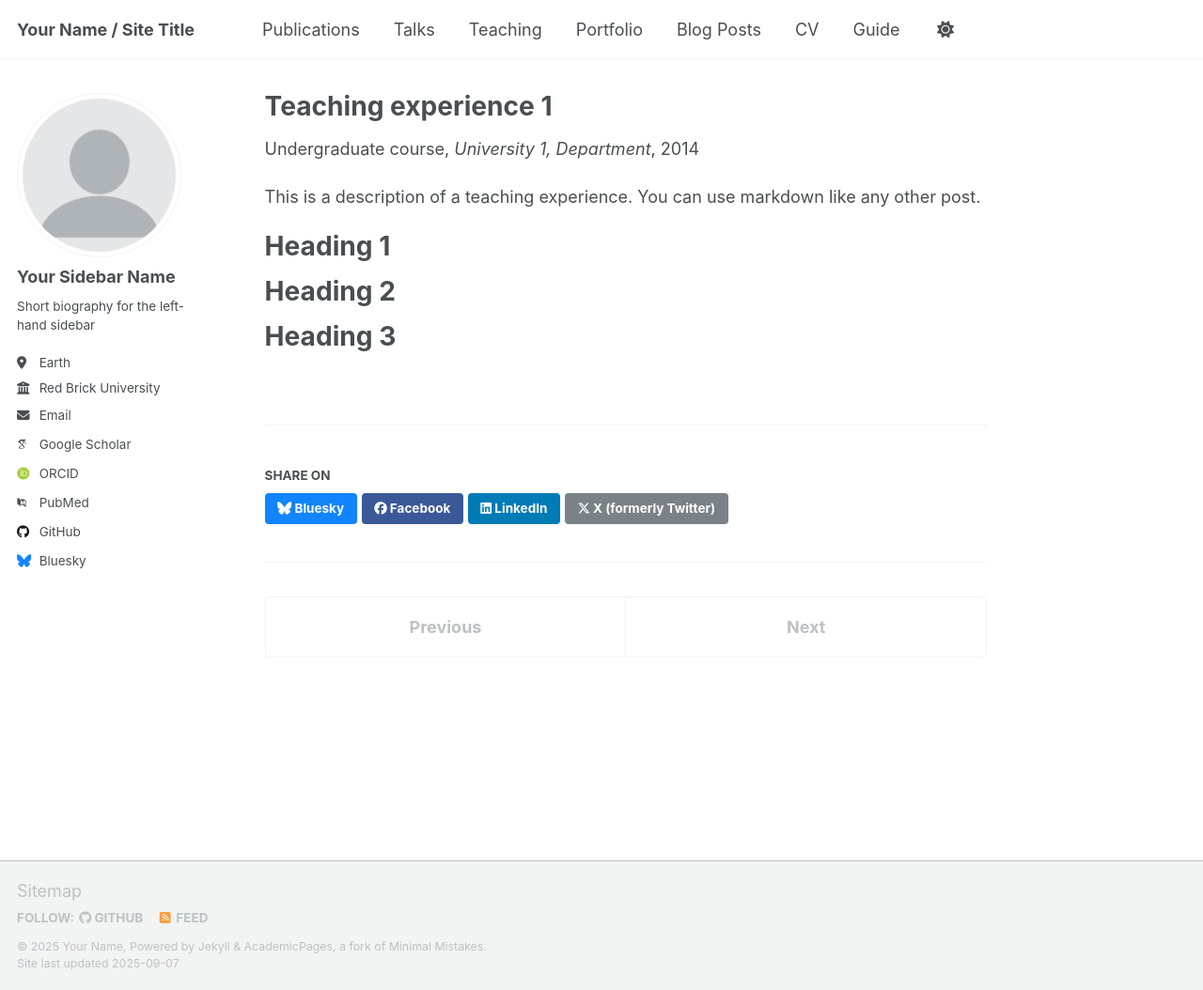
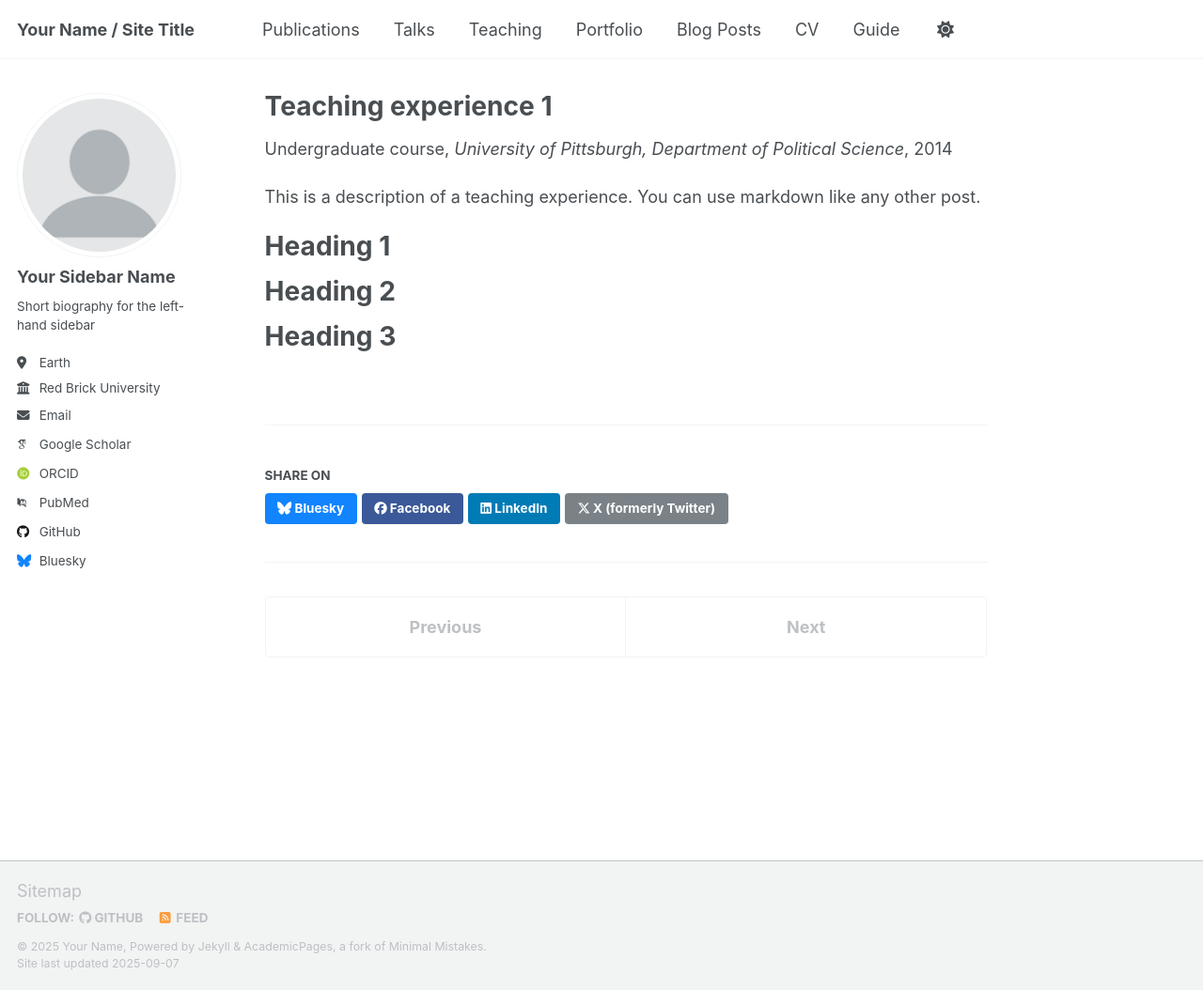
Before and after one commit to YiZhao999/YiZhao999.github.io, a Jekyll site: the page built from _teaching/2014-spring-teaching-1.md, in a window 1280 px wide and 1054 px high. Shown: the whole window at 94% size. Built offline with Jekyll 4.4.1, drawn with Linux system fonts in a browser that asks for light colours; some web fonts are replaced; a script that is not in the unit is left out.

Commit message:
Update venue to University of Pittsburgh

```diff
--- a/_teaching/2014-spring-teaching-1.md
+++ b/_teaching/2014-spring-teaching-1.md
@@ -3,7 +3,7 @@ title: "Teaching experience 1"
 collection: teaching
 type: "Undergraduate course"
 permalink: /teaching/2014-spring-teaching-1
-venue: "University 1, Department"
+venue: "University of Pittsburgh, Department of Political Science"
 date: 2014-01-01
 location: "City, Country"
 ---
```
